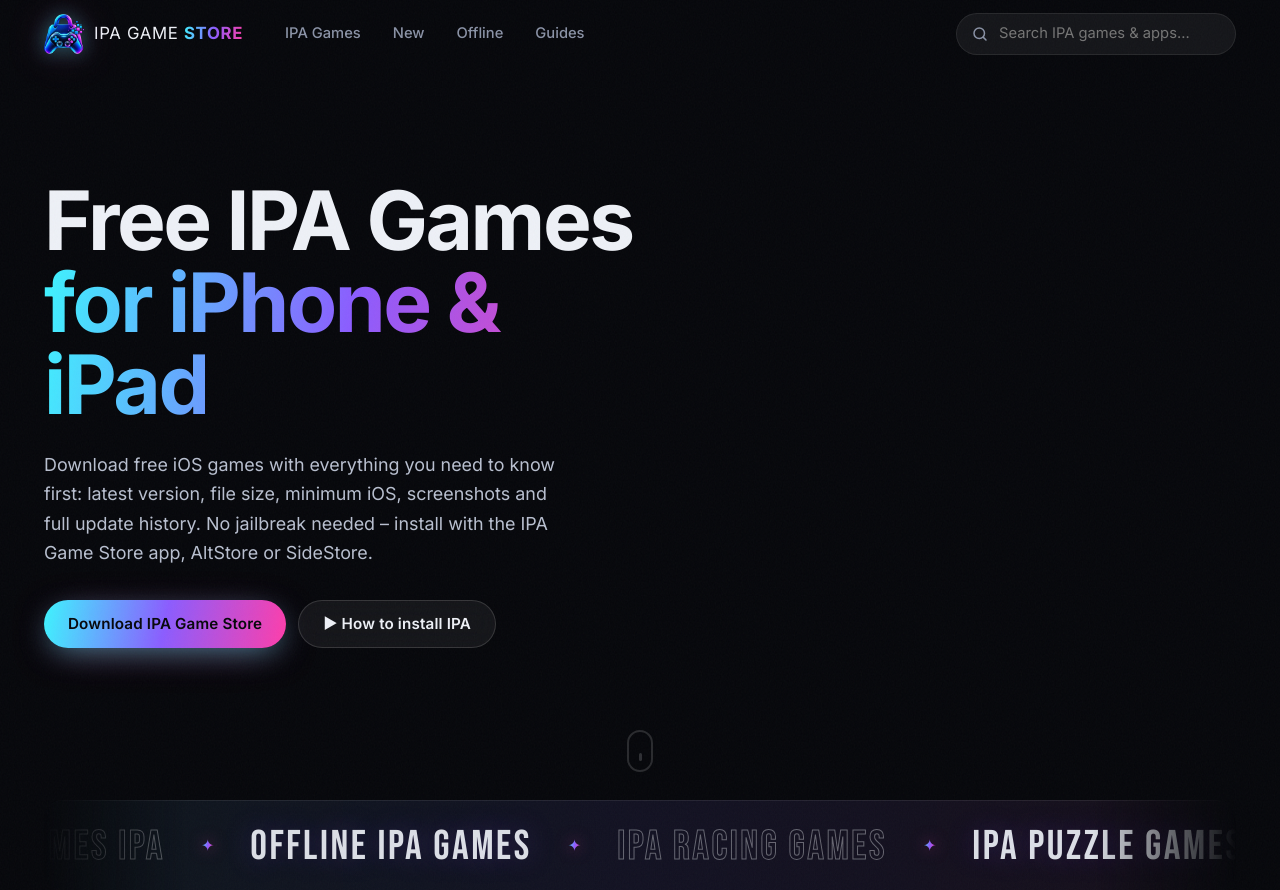
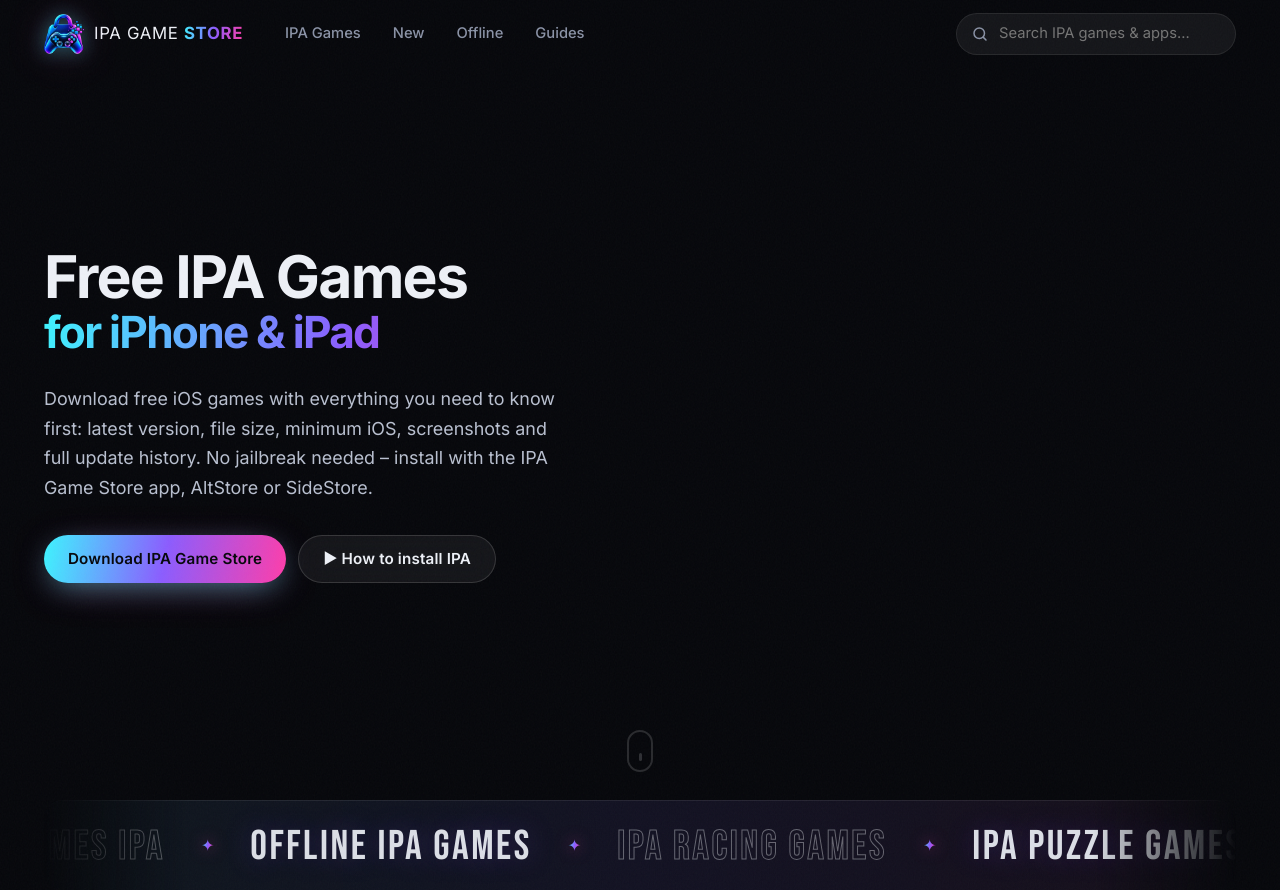
Before and after one commit to Sanka43/ipa_game_web, a PHP site: page / in a window 1280 px wide. Shown: the top 890 px of the page. Run offline with PHP 8.4, Linux system fonts and the light colour scheme; data that the repository does not hold is empty; some libraries are stand-ins or nearby versions; some web fonts are replaced.

Commit message:
Fit hero title on two lines and shrink the second line
Co-Authored-By: Claude Sonnet 5.5 <noreply@anthropic.com>

```diff
--- a/assets/css/app.css
+++ b/assets/css/app.css
@@ -157,8 +157,9 @@ code, pre { font-family: ui-monospace, 'Cascadia Code', Menlo, monospace; font-s
 .eyebrow { display: inline-flex; align-items: center; gap: 10px; font-size: .82rem; color: var(--muted); padding: 6px 14px; border-radius: 999px; border: 1px solid var(--line-2); background: rgba(255,255,255,.04); backdrop-filter: blur(10px); margin: 0 0 24px; }
 .dot { width: 7px; height: 7px; border-radius: 50%; background: var(--ok); box-shadow: 0 0 12px var(--ok); animation: pulse 2s infinite; }
 @keyframes pulse { 50% { opacity: .35; } }
-.hero-title { font-size: clamp(2.4rem, 6.4vw, 5.2rem); font-weight: 800; line-height: 1; letter-spacing: -.03em; margin-bottom: 24px; }
-.hero-title .line { display: block; }
+.hero-title { font-size: clamp(2rem, 4.6vw, 4.4rem); font-weight: 800; line-height: 1.08; letter-spacing: -.03em; margin-bottom: 24px; }
+.hero-title .line { display: block; white-space: nowrap; }
+.hero-title .line.grad { font-size: .75em; padding-bottom: .08em; }
 .hero-sub { font-size: 1.12rem; color: #b9c0d0; max-width: 520px; margin: 0 0 32px; }
 .hero-cta { display: flex; flex-wrap: wrap; gap: 12px; }
 .hero-social { display: flex; align-items: center; gap: 10px; margin-top: 28px; }
```
